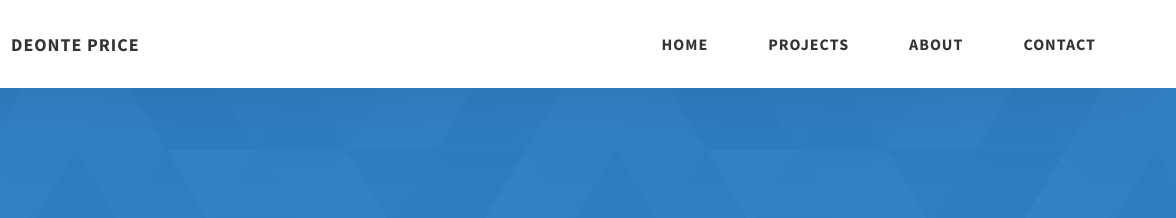
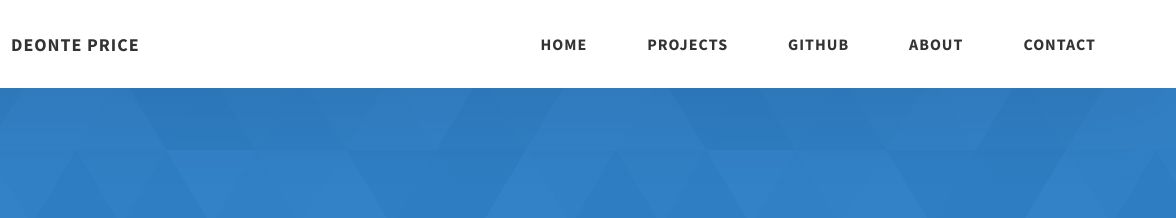
Before and after one commit to dprice17/frontenddevportfolio-, a website built with Vite: page index.html in a window 1280 px wide. Shown: the top 218 px of the page, 104-1280 px from the left. Built offline with nearby package versions, Linux system fonts and the light colour scheme.

Commit message:
Update index.html

```diff
--- a/index.html
+++ b/index.html
@@ -38,6 +38,9 @@
               <a href="./index.html#projects" class="header__link">
                 Projects
               </a>
+            </li>
+            <li class="header__link-wrapper">
+              <a href="https://github.com/dprice17" class="header__link"> GitHub </a>
             </li>
             <li class="header__link-wrapper">
               <a href="./index.html#about" class="header__link">About </a>
```
